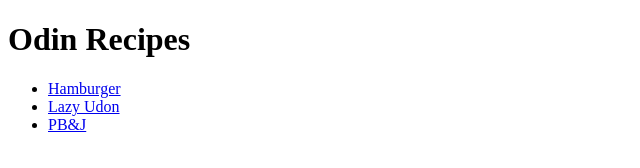
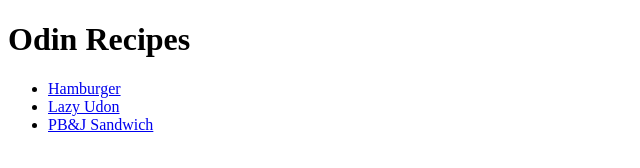
Before and after one commit to nullat0m7/odin-recipes, a plain HTML site: page index.html in a window 1280 px wide. Shown: the full height of the page, 0-640 px from the left. Drawn offline with Linux system fonts and the light colour scheme.

Commit message:
Add extra clarifcation to link text for pbj.html

```diff
--- a/index.html
+++ b/index.html
@@ -10,7 +10,7 @@
         <ul>
             <li><a href="./recipes/hamburger.html">Hamburger</a></li>
             <li><a href="./recipes/lazyudon.html">Lazy Udon</a></li>
-            <li><a href="./recipes/pbj.html">PB&J</a></li>
+            <li><a href="./recipes/pbj.html">PB&J Sandwich</a></li>
         </ul>
     </body>
 </html>
```
